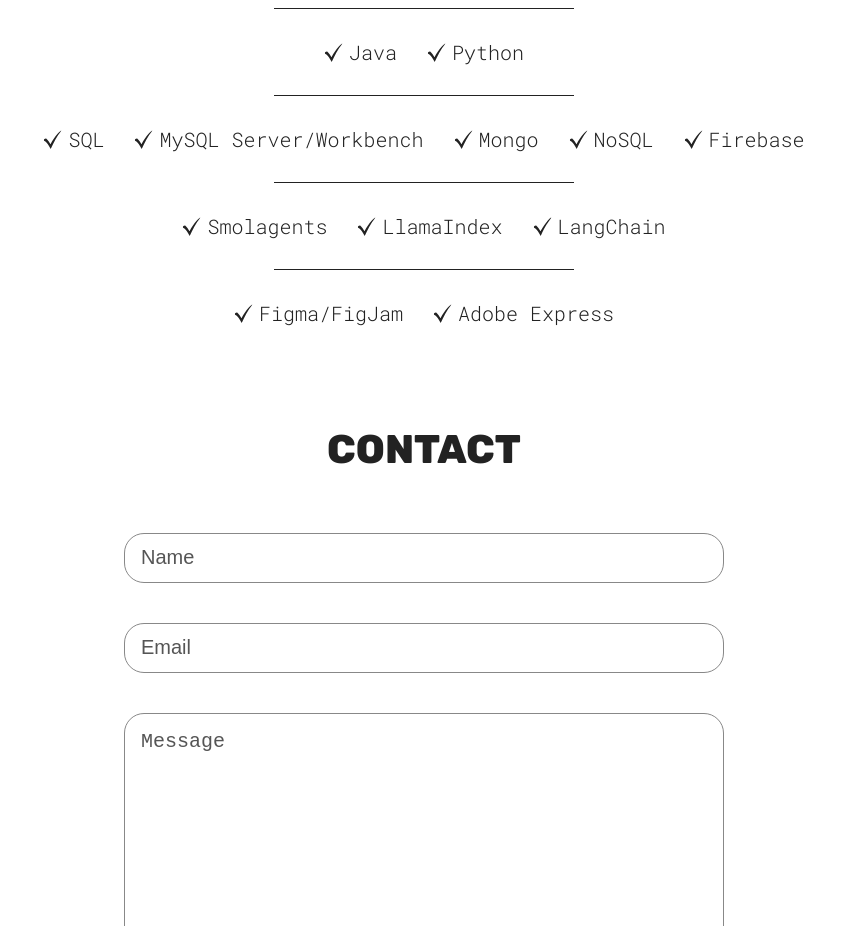
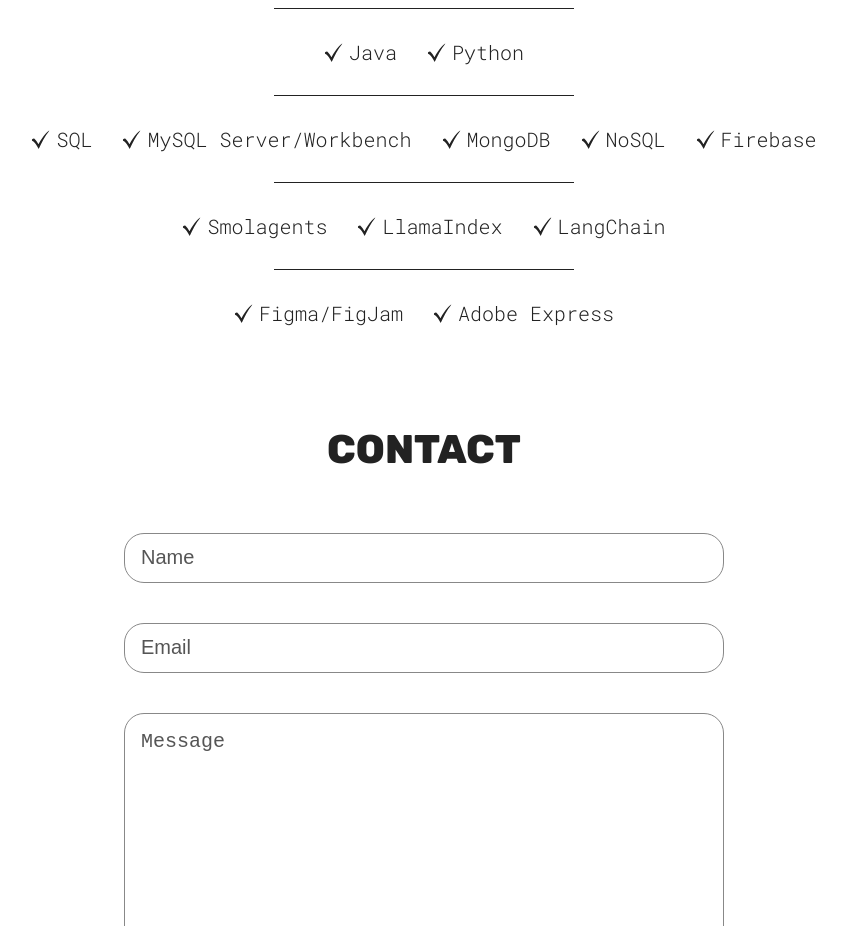
Before and after one commit to Damienb123/Developer-Portfolio, a React (Vite) app: page / in a window 1280 px wide. Shown: the part 1820-2746 px from the top of the page, without its empty margins (216-1062 px from the left). Built offline with nearby package versions, Linux system fonts and the light colour scheme.

Commit message:
Update Skills.jsx

```diff
--- a/src/sections/Skills/Skills.jsx
+++ b/src/sections/Skills/Skills.jsx
@@ -31,7 +31,7 @@ function Skills() {
       <div className={styles.skillList}>
         <SkillList src={checkMarkIcon} skill="SQL" />
         <SkillList src={checkMarkIcon} skill="MySQL Server/Workbench" />
-        <SkillList src={checkMarkIcon} skill="Mongo" />
+        <SkillList src={checkMarkIcon} skill="MongoDB" />
         <SkillList src={checkMarkIcon} skill="NoSQL" />
         <SkillList src={checkMarkIcon} skill="Firebase" />
         </div>
```
